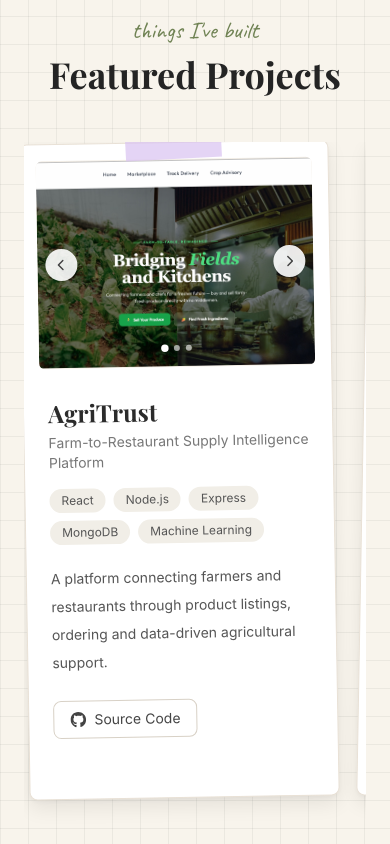
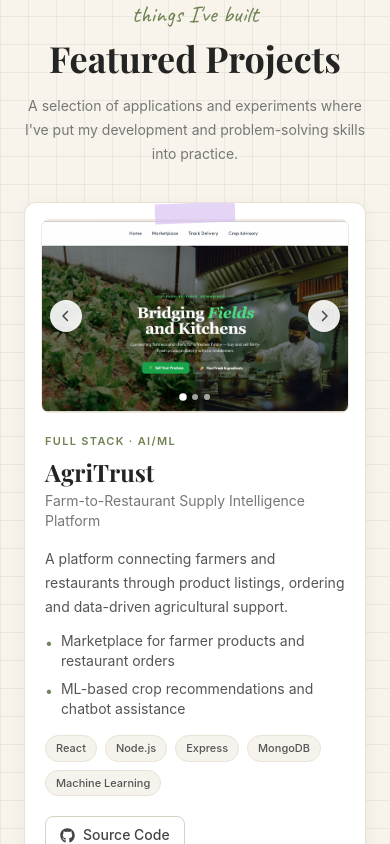
Before and after one commit to aish-0925/portfolio, a React (Vite) app: page / in a window 390 px wide. Shown: the part 3960-4804 px from the top of the page. Built offline with nearby package versions, Linux system fonts and the light colour scheme.

Commit message:
Redesign projects section as responsive balanced card grid

```diff
--- a/src/components/Projects.jsx
+++ b/src/components/Projects.jsx
@@ -9,448 +9,175 @@ import {
 
 import projects from "../data/projects";
 
-
-/* ============================================================
-   PROJECT CARD
-============================================================ */
-
 function ProjectCard({ project, index }) {
   const [currentImage, setCurrentImage] = useState(0);
+  const images = project.images?.length
+    ? project.images
+    : project.image
+      ? [project.image]
+      : [];
 
-  // Supports both the new `images` array and old `image` property
-  const images =
-    project.images && project.images.length > 0
-      ? project.images
-      : [project.image];
-
-  const nextImage = () => {
-    setCurrentImage((prev) => (prev + 1) % images.length);
-  };
-
-  const previousImage = () => {
-    setCurrentImage(
-      (prev) => (prev - 1 + images.length) % images.length
+  const changeImage = (direction) => {
+    setCurrentImage((current) =>
+      (current + direction + images.length) % images.length
     );
   };
 
   return (
     <motion.article
-      initial={{
-        opacity: 0,
-        y: 40,
-        rotate: index % 2 === 0 ? -1 : 1,
-      }}
-      whileInView={{
-        opacity: 1,
-        y: 0,
-      }}
-      whileHover={{
-        y: -8,
-        rotate: 0,
-      }}
-      viewport={{ once: true }}
-      transition={{
-        duration: 0.5,
-        delay: index * 0.08,
-      }}
-      className="
-        bg-white
-        border
-        border-[#e9e1d6]
-        rounded-lg
-        p-4
-        paper-shadow
-        relative
-        shrink-0
-        w-[310px]
-        sm:w-[340px]
-        lg:w-[360px]
-        snap-center
-      "
+      initial={{ opacity: 0, y: 24 }}
+      whileInView={{ opacity: 1, y: 0 }}
+      viewport={{ once: true, amount: 0.15 }}
+      transition={{ duration: 0.45, delay: index * 0.08 }}
+      whileHover={{ y: -5 }}
+      className="relative flex h-full flex-col overflow-hidden rounded-xl border border-[#e9e1d6] bg-white p-4 shadow-[0_5px_18px_rgba(45,38,25,0.06)] transition-shadow hover:shadow-[0_10px_26px_rgba(45,38,25,0.10)] sm:p-5"
     >
+      {/* Subtle scrapbook tape detail */}
+      <div className="absolute left-1/2 top-0 z-10 h-5 w-20 -translate-x-1/2 -rotate-2 bg-[#d9c2f1]/70" />
 
-      {/* ======================================================
-          PAPER TAPE
-      ======================================================= */}
-
-      <div
-        className="
-          absolute
-          -top-3
-          left-1/2
-          -translate-x-1/2
-          w-24
-          h-7
-          bg-[#d9c2f1]/70
-          rotate-[-2deg]
-          z-20
-        "
-      />
-
-
-      {/* ======================================================
-          IMAGE CAROUSEL
-      ======================================================= */}
-
-      <div className="relative overflow-hidden rounded-md bg-[#f4efe7]">
-
+      {/* Project preview */}
+      <div className="relative overflow-hidden rounded-lg border border-[#eee8df] bg-[#f4efe7]">
+        {images.length > 0 ? (
           <img
             src={images[currentImage]}
-          alt={`${project.title} screenshot ${currentImage + 1}`}
-          className="
-            w-full
-            h-52
-            object-cover
-            transition
-            duration-300
-          "
+            alt={`${project.title} project screenshot ${currentImage + 1}`}
+            loading="lazy"
+            className="h-48 w-full object-cover object-top sm:h-52"
           />
+        ) : (
+          <div className="flex h-48 items-center justify-center text-sm text-[#777]">
+            Project preview
+          </div>
+        )}
 
-        {/* Previous button */}
         {images.length > 1 && (
+          <>
             <button
               type="button"
-            onClick={previousImage}
-            aria-label="Previous project image"
-            className="
-              absolute
-              left-2
-              top-1/2
-              -translate-y-1/2
-              w-8
-              h-8
-              rounded-full
-              bg-white/90
-              text-[#444]
-              flex
-              items-center
-              justify-center
-              shadow
-              hover:bg-white
-              transition
-            "
+              onClick={() => changeImage(-1)}
+              aria-label={`Previous ${project.title} screenshot`}
+              className="absolute left-2 top-1/2 flex h-8 w-8 -translate-y-1/2 items-center justify-center rounded-full bg-white/90 text-[#444] shadow transition hover:bg-white"
             >
               <FaChevronLeft size={12} />
             </button>
-        )}
-
-        {/* Next button */}
-        {images.length > 1 && (
             <button
               type="button"
-            onClick={nextImage}
-            aria-label="Next project image"
-            className="
-              absolute
-              right-2
-              top-1/2
-              -translate-y-1/2
-              w-8
-              h-8
-              rounded-full
-              bg-white/90
-              text-[#444]
-              flex
-              items-center
-              justify-center
-              shadow
-              hover:bg-white
-              transition
-            "
+              onClick={() => changeImage(1)}
+              aria-label={`Next ${project.title} screenshot`}
+              className="absolute right-2 top-1/2 flex h-8 w-8 -translate-y-1/2 items-center justify-center rounded-full bg-white/90 text-[#444] shadow transition hover:bg-white"
             >
               <FaChevronRight size={12} />
             </button>
-        )}
-
-        {/* Image indicators */}
-        {images.length > 1 && (
-          <div
-            className="
-              absolute
-              bottom-3
-              left-1/2
-              -translate-x-1/2
-              flex
-              gap-1.5
-              bg-black/20
-              px-2
-              py-1
-              rounded-full
-            "
-          >
-            {images.map((_, imageIndex) => (
+            <div className="absolute bottom-2 left-1/2 flex -translate-x-1/2 gap-1.5 rounded-full bg-black/25 px-2 py-1">
+              {images.map((image, imageIndex) => (
                 <button
-                key={imageIndex}
+                  key={image}
                   type="button"
                   onClick={() => setCurrentImage(imageIndex)}
-                aria-label={`Show image ${imageIndex + 1}`}
-                className={`
-                  w-1.5
-                  h-1.5
-                  rounded-full
-                  transition
-                  ${
-                    currentImage === imageIndex
-                      ? "bg-white scale-125"
-                      : "bg-white/60"
-                  }
-                `}
+                  aria-label={`Show screenshot ${imageIndex + 1}`}
+                  aria-pressed={currentImage === imageIndex}
+                  className={`h-1.5 w-1.5 rounded-full transition ${
+                    currentImage === imageIndex ? "scale-125 bg-white" : "bg-white/60"
+                  }`}
                 />
               ))}
             </div>
+          </>
         )}
       </div>
 
+      <div className="flex flex-1 flex-col px-1 pb-1 pt-5">
+        <div className="mb-2 flex flex-wrap items-center justify-between gap-2">
+          <span className="text-[11px] font-semibold uppercase tracking-[0.12em] text-[#6f8253]">
+            {project.category || "Featured Project"}
+          </span>
+        </div>
 
-      {/* ======================================================
-          CONTENT
-      ======================================================= */}
-
-      <div className="pt-6 px-2 pb-3">
-
-
-        <h3 className="playfair text-2xl font-bold mt-1">
+        <h3 className="playfair text-2xl font-bold leading-tight text-[#242424]">
           {project.title}
         </h3>
+        <p className="mt-1 text-sm text-[#777]">{project.subtitle}</p>
 
-        <p className="text-sm text-[#777] mt-1">
-          {project.subtitle}
+        <p className="mt-4 text-sm leading-6 text-[#555]">
+          {project.description}
         </p>
 
+        {project.highlights?.length > 0 && (
+          <ul className="mt-3 space-y-2 text-sm leading-5 text-[#555]">
+            {project.highlights.map((highlight) => (
+              <li key={highlight} className="flex gap-2">
+                <span className="mt-0.5 text-[#71865a]" aria-hidden="true">•</span>
+                <span>{highlight}</span>
+              </li>
+            ))}
+          </ul>
+        )}
 
-        {/* Technologies */}
-        <div className="flex flex-wrap gap-2 mt-4">
+        <div className="mt-4 flex flex-wrap gap-2">
           {project.tech.map((item) => (
             <span
               key={item}
-              className="
-                text-xs
-                px-3
-                py-1
-                rounded-full
-                bg-[#f1eee7]
-                text-[#555]
-              "
+              className="rounded-full border border-[#e8e2d8] bg-[#f6f3ed] px-2.5 py-1 text-[11px] font-medium text-[#555]"
             >
               {item}
             </span>
           ))}
         </div>
 
-
-        {/* Description */}
-        <p className="text-sm leading-7 text-[#555] mt-5">
-          {project.description}
-        </p>
-
-
-       {/* Links */}
-<div className="flex items-center gap-3 mt-6">
-
-  {/* Live Project */}
+        <div className="mt-auto flex flex-wrap items-center gap-3 pt-5">
           {project.demo && project.demo !== "#" && (
             <a
               href={project.demo}
               target="_blank"
               rel="noreferrer"
-      className="
-        inline-flex
-        items-center
-        gap-2
-        bg-[#6f8253]
-        text-white
-        px-4
-        py-2
-        rounded-lg
-        text-sm
-        hover:bg-[#5c7043]
-        transition
-      "
+              className="inline-flex items-center gap-2 rounded-lg bg-[#6f8253] px-3.5 py-2 text-sm font-medium text-white transition hover:bg-[#5c7043]"
             >
-      View Project
-      <FaArrowUpRightFromSquare size={12} />
+              Live Demo
+              <FaArrowUpRightFromSquare size={11} />
             </a>
           )}
 
-  {/* GitHub Source Code */}
           {project.github && project.github !== "#" && (
             <a
               href={project.github}
               target="_blank"
               rel="noreferrer"
-      className="
-        inline-flex
-        items-center
-        gap-2
-        border
-        border-[#d8d1c6]
-        text-[#444]
-        px-4
-        py-2
-        rounded-lg
-        text-sm
-        hover:bg-[#f1eee7]
-        hover:text-[#6f8253]
-        transition
-      "
+              className="inline-flex items-center gap-2 rounded-lg border border-[#d8d1c6] px-3.5 py-2 text-sm font-medium text-[#444] transition hover:border-[#6f8253] hover:bg-[#f1eee7] hover:text-[#52633b]"
             >
-      <FaGithub size={16} />
+              <FaGithub size={15} />
               Source Code
             </a>
           )}
-
         </div>
-
       </div>
     </motion.article>
   );
 }
 
-
-/* ============================================================
-   PROJECTS SECTION
-============================================================ */
-
 export default function Projects() {
   return (
     <section
       id="projects"
-      className="max-w-7xl mx-auto px-6 lg:px-10 py-20 lg:py-24"
+      className="mx-auto max-w-7xl px-6 py-16 sm:py-20 lg:px-10 lg:py-24"
     >
-
-      {/* Heading */}
-      <div className="text-center mb-12">
-
-        <p className="caveat text-2xl md:text-3xl text-[#6f8253]">
+      <div className="mb-9 text-center sm:mb-12">
+        <p className="caveat text-2xl text-[#6f8253] md:text-3xl">
           things I've built
         </p>
-
-        <h2
-          className="
-            playfair
-            text-4xl
-            md:text-5xl
-            font-bold
-            mt-2
-            text-[#242424]
-          "
-        >
+        <h2 className="playfair mt-2 text-4xl font-bold text-[#242424] md:text-5xl">
           Featured Projects
         </h2>
-
-
+        <p className="mx-auto mt-4 max-w-2xl text-sm leading-6 text-[#777] sm:text-base">
+          A selection of applications and experiments where I've put my
+          development and problem-solving skills into practice.
+        </p>
       </div>
 
-
-      {/* ======================================================
-          HORIZONTAL PROJECT CAROUSEL
-      ======================================================= */}
-
-      <div className="relative">
-
-  {/* Previous Projects */}
-  <button
-    type="button"
-    onClick={() => {
-      document
-        .getElementById("projects-slider")
-        ?.scrollBy({
-          left: -380,
-          behavior: "smooth",
-        });
-    }}
-    aria-label="Previous projects"
-    className="
-      hidden
-      md:flex
-      absolute
-      -left-5
-      top-1/2
-      -translate-y-1/2
-      z-20
-      w-10
-      h-10
-      rounded-full
-      bg-white
-      border
-      border-[#ddd5c9]
-      shadow-md
-      items-center
-      justify-center
-      text-[#555]
-      hover:bg-[#f1eee7]
-      hover:text-[#6f8253]
-      transition
-    "
-  >
-    <FaChevronLeft size={14} />
-  </button>
-
-
-  {/* Project Cards */}
-  <div
-    id="projects-slider"
-    className="
-      flex
-      gap-7
-      overflow-x-auto
-      pb-8
-      snap-x
-      snap-mandatory
-      scroll-smooth
-      scrollbar-hide
-    "
-  >
+      <div className="grid grid-cols-1 items-stretch gap-6 md:grid-cols-2 xl:grid-cols-3">
         {projects.map((project, index) => (
-      <ProjectCard
-        key={project.title}
-        project={project}
-        index={index}
-      />
+          <ProjectCard key={project.title} project={project} index={index} />
         ))}
       </div>
-
-
-  {/* Next Projects */}
-  <button
-    type="button"
-    onClick={() => {
-      document
-        .getElementById("projects-slider")
-        ?.scrollBy({
-          left: 380,
-          behavior: "smooth",
-        });
-    }}
-    aria-label="Next projects"
-    className="
-      hidden
-      md:flex
-      absolute
-      -right-5
-      top-1/2
-      -translate-y-1/2
-      z-20
-      w-10
-      h-10
-      rounded-full
-      bg-white
-      border
-      border-[#ddd5c9]
-      shadow-md
-      items-center
-      justify-center
-      text-[#555]
-      hover:bg-[#f1eee7]
-      hover:text-[#6f8253]
-      transition
-    "
-  >
-    <FaChevronRight size={14} />
-  </button>
-
-</div>
-
     </section>
   );
 }
```
Lines whose indentation alone changed are shown as unchanged.
